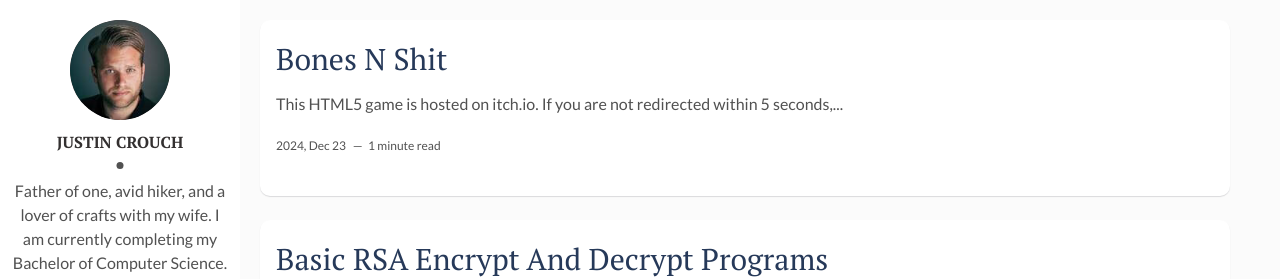
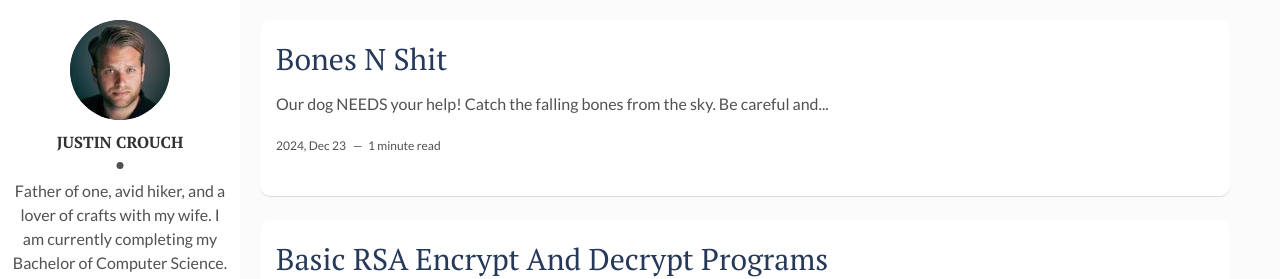
Before and after one commit to justin-crouch/projects, a Jekyll site: the page built from index.html, in a window 1280 px wide. Shown: the top 279 px of the page. Built offline with Jekyll 4.4.1, drawn with Linux system fonts in a browser that asks for light colours; the list of posts is cut into pages by our own code.

Commit message:
Update bones-n-shit description

```diff
--- a/_posts/2024-12-23-bones-n-shit.md
+++ b/_posts/2024-12-23-bones-n-shit.md
@@ -4,4 +4,6 @@ title: Bones N Shit
 description: Our dog NEEDS your help! Catch the falling bones from the sky. Be careful and stay away from the poop.
 redirect: https://toujours-prey.itch.io/bones-n-sht
 ---
+Our dog NEEDS your help! Catch the falling bones from the sky. Be careful and stay away from the poop.
+
 This HTML5 game is hosted on [itch.io](https://toujours-prey.itch.io/bones-n-sht). If you are not redirected within 5 seconds, please click [here](https://toujours-prey.itch.io/bones-n-sht).
```
